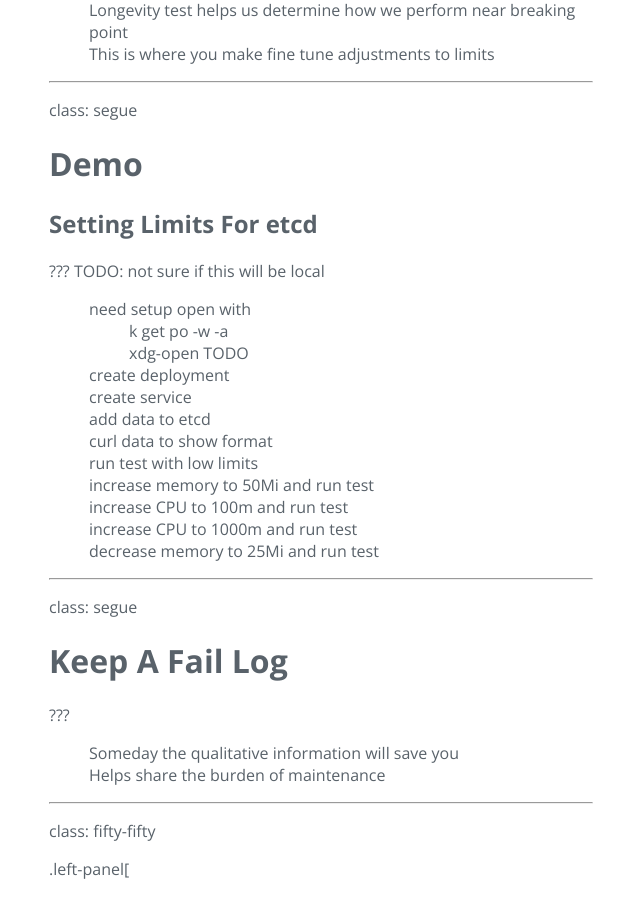
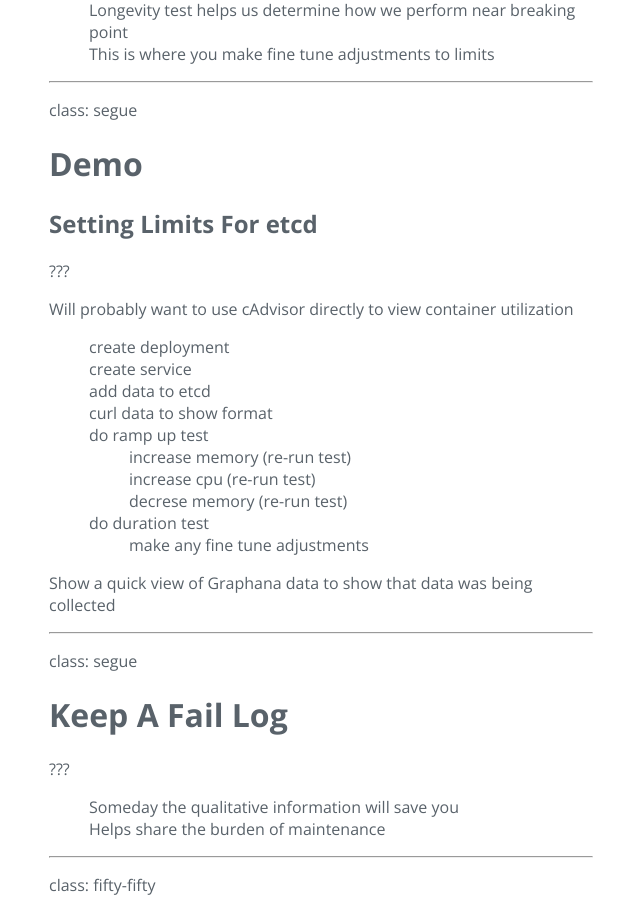
Before and after one commit to bufferapp/buffer-talks, a Jekyll site: the page built from slides/optimize-cluster-resource-allocation.md, in a window 1280 px wide and 900 px high, scrolled down 10566 px. Shown: the whole window, without its empty margins (319-959 px from the left). Built offline with Jekyll 4.4.1, drawn with Linux system fonts in a browser that asks for light colours; our own code applies the rules of GitHub Pages for plain Markdown files.

Commit message:
Better test flow

```diff
--- a/slides/optimize-cluster-resource-allocation.md
+++ b/slides/optimize-cluster-resource-allocation.md
@@ -385,19 +385,21 @@ class: segue
 
 
 ???
-TODO: not sure if this will be local
-- need setup open with
-  - k get po -w -a
-  - xdg-open TODO
+
+Will probably want to use cAdvisor directly to view container utilization
+
 - create deployment
 - create service
 - add data to etcd
 - curl data to show format
-- run test with low limits
-- increase memory to 50Mi and run test
-- increase CPU to 100m and run test
-- increase CPU to 1000m and run test
-- decrease memory to 25Mi and run test
+- do ramp up test
+  - increase memory (re-run test)
+  - increase cpu (re-run test)
+  - decrese memory (re-run test)
+- do duration test
+  - make any fine tune adjustments
+
+Show a quick view of Graphana data to show that data was being collected
 
 ---
 
```
